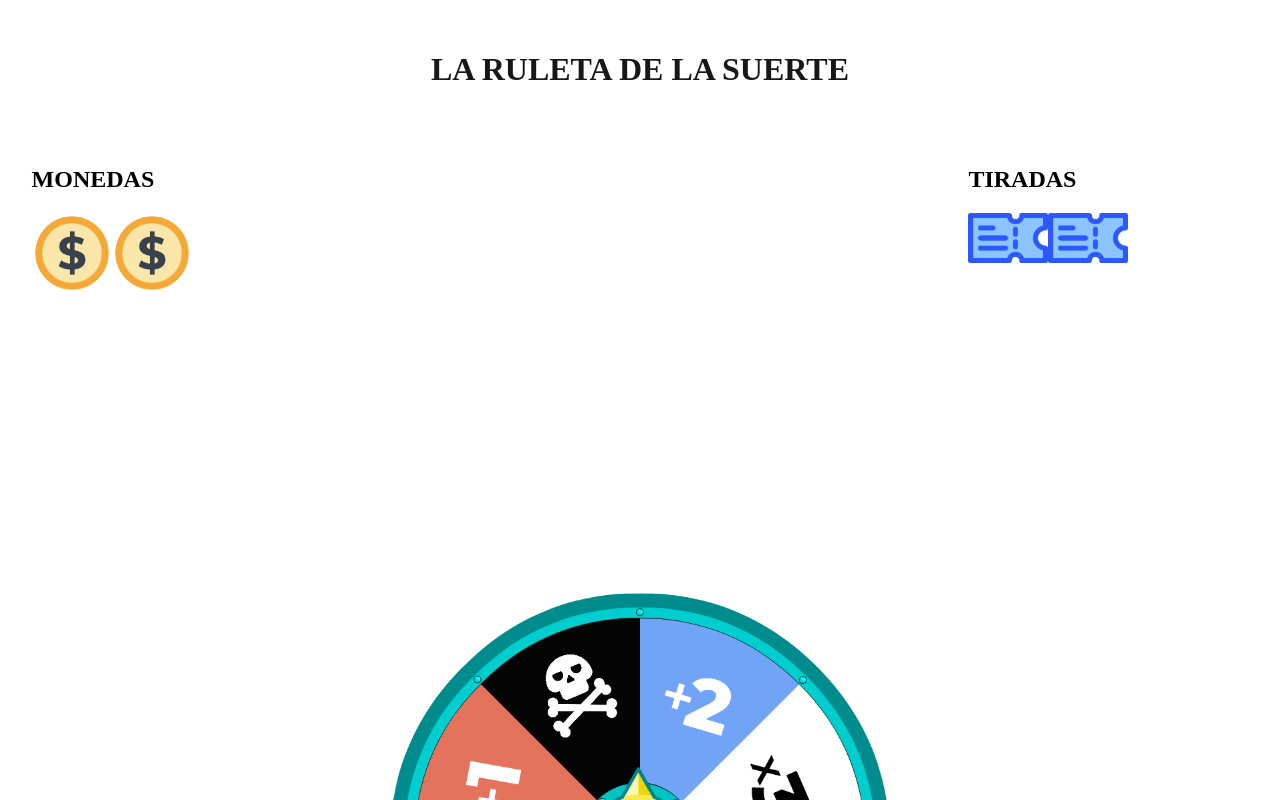
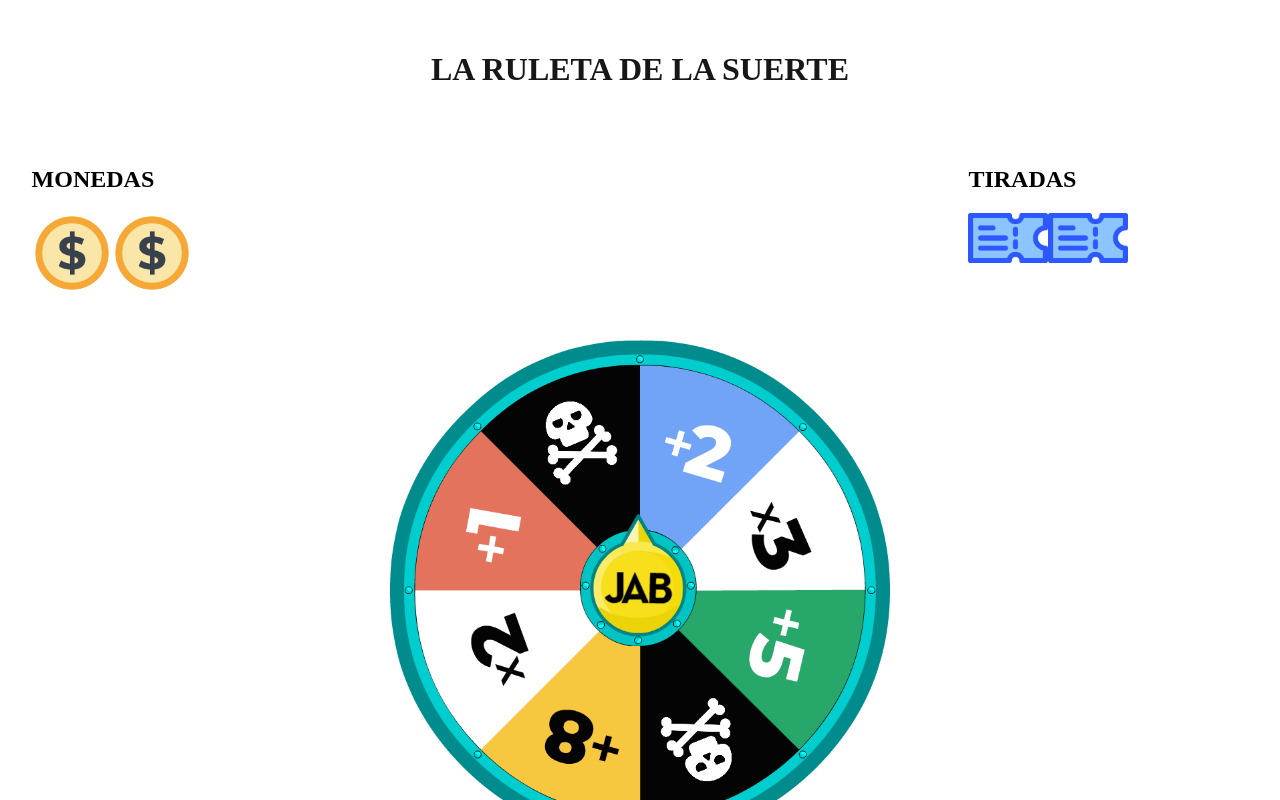
Before and after one commit to JMT79/Ruleta_de_la_suerte_REACT, a React (Vite) app: page / in a window 1280 px wide. Shown: the top 800 px of the page. Built offline with nearby package versions, Linux system fonts and the light colour scheme.

Commit message:
Update index.css

```diff
--- a/src/index.css
+++ b/src/index.css
@@ -8,7 +8,7 @@
 }
 .contenedor {
   position: relative;
-  margin: 40% auto 0;
+  margin: 20% auto 0;
   text-align: center;
   width: 720px;
 }
```
